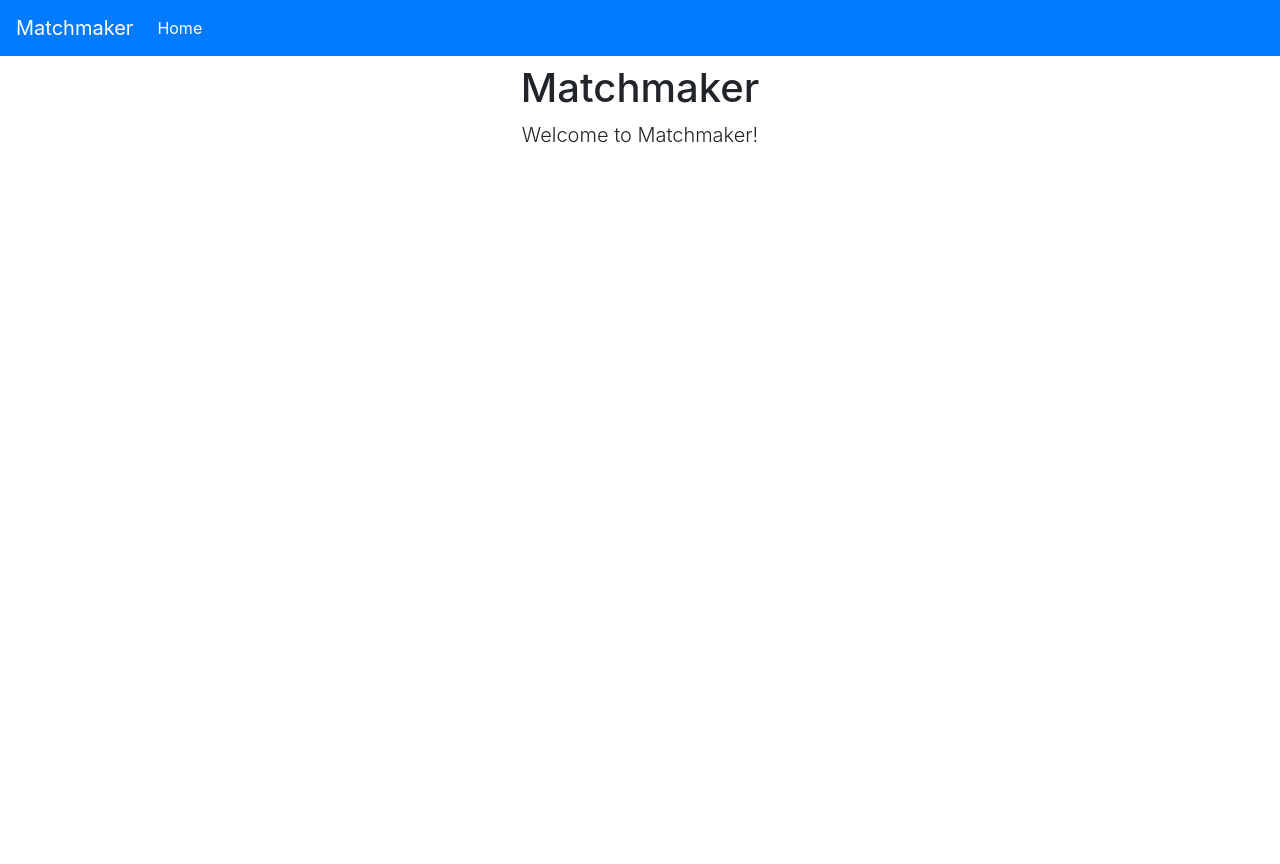
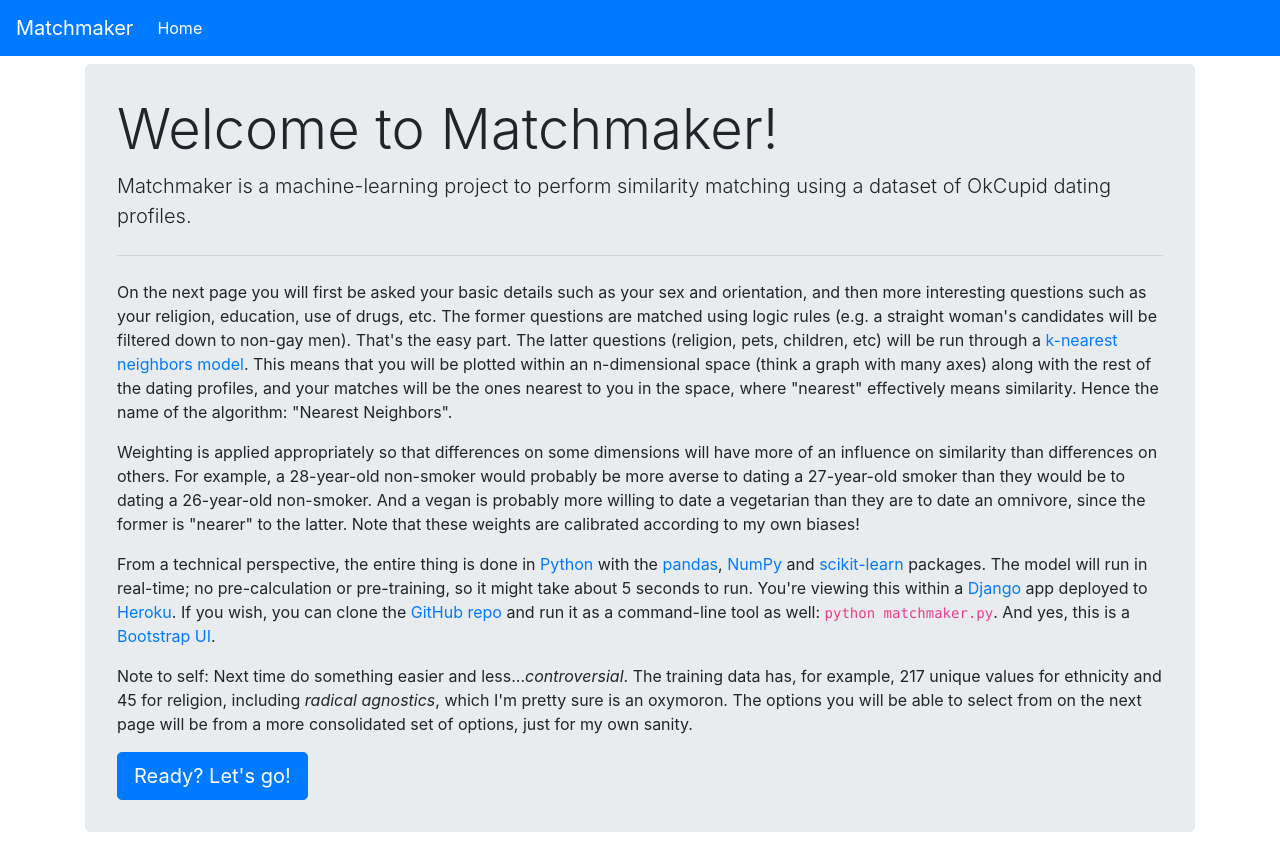
Before and after one commit to GlenCrawford/matchmaker, a Django app: page / in a window 1280 px wide. Before the commit the page ends 143 px from the top, so only its background shows below. Run offline with Django 3.2, Linux system fonts and the light colour scheme.

Commit message:
Write-up a home page explaining the project.

```diff
--- a/web/matchmaker/static/matchmaker/css/layout.css
+++ b/web/matchmaker/static/matchmaker/css/layout.css
@@ -2,6 +2,6 @@ body {
   padding-top: 4rem;
 }
 
-.home-splash {
-  text-align: center;
+.jumbotron {
+  padding: 2rem;
 }
--- a/web/matchmaker/templates/matchmaker/home.html
+++ b/web/matchmaker/templates/matchmaker/home.html
@@ -1,8 +1,39 @@
 {% extends 'layout.html' %}
 
 {% block content %}
-  <div class="home-splash">
-    <h1>Matchmaker</h1>
-    <p class="lead">Welcome to Matchmaker!</p>
+  <div class="jumbotron">
+    <h1 class="display-4">Welcome to Matchmaker!</h1>
+
+    <p class="lead">Matchmaker is a machine-learning project to perform similarity matching using a dataset of OkCupid dating profiles.</p>
+
+    <hr class="my-4">
+
+    <p>On the next page you will first be asked your basic details such as your sex and orientation, and then more interesting questions such as your religion, education, use of drugs, etc. The former questions are matched using logic rules (e.g. a straight woman's candidates will be filtered down to non-gay men). That's the easy part. The latter questions (religion, pets, children, etc) will be run through a <a href="https://en.wikipedia.org/wiki/K-nearest_neighbors_algorithm" target="_blank">k-nearest neighbors model</a>. This means that you will be plotted within an n-dimensional space (think a graph with many axes) along with the rest of the dating profiles, and your matches will be the ones nearest to you in the space, where "nearest" effectively means similarity. Hence the name of the algorithm: "Nearest Neighbors".</p>
+    <p>Weighting is applied appropriately so that differences on some dimensions will have more of an influence on similarity than differences on others. For example, a 28-year-old non-smoker would probably be more averse to dating a 27-year-old smoker than they would be to dating a 26-year-old non-smoker. And a vegan is probably more willing to date a vegetarian than they are to date an omnivore, since the former is "nearer" to the latter. Note that these weights are calibrated according to my own biases!</p>
+    <p>From a technical perspective, the entire thing is done in <a href="https://www.python.org/" target="_blank">Python</a> with the <a href="https://pandas.pydata.org/" target="_blank">pandas</a>, <a href="https://numpy.org/" target="_blank">NumPy</a> and <a href="https://scikit-learn.org" target="_blank">scikit-learn</a> packages. The model will run in real-time; no pre-calculation or pre-training, so it might take about 5 seconds to run. You're viewing this within a <a href="https://www.djangoproject.com/" target="_blank">Django</a> app deployed to <a href="https://heroku.com/" target="_blank">Heroku</a>. If you wish, you can clone the <a href="https://github.com/GlenCrawford/matchmaker" target="_blank">GitHub repo</a> and run it as a command-line tool as well: <code>python matchmaker.py</code>. And yes, this is a <a href="https://getbootstrap.com/" target="_blank">Bootstrap UI</a>.</p>
+    <p>Note to self: Next time do something easier and less...<em>controversial</em>. The training data has, for example, 217 unique values for ethnicity and 45 for religion, including <em>radical agnostics</em>, which I'm pretty sure is an oxymoron. The options you will be able to select from on the next page will be from a more consolidated set of options, just for my own sanity.</p>
+
+    <button type="button" class="btn btn-primary btn-lg" data-toggle="modal" data-target="#privacyModal">
+      Ready? Let's go!
+    </button>
+  </div>
+
+  <div class="modal fade" id="privacyModal" tabindex="-1" role="dialog" aria-labelledby="privacyModalTitle" aria-hidden="true">
+    <div class="modal-dialog modal-dialog-centered" role="document">
+      <div class="modal-content">
+        <div class="modal-header">
+          <h5 class="modal-title" id="privacyModalTitle">Oh, don't worry about your privacy!</h5>
+          <button type="button" class="close" data-dismiss="modal" aria-label="Close">
+            <span aria-hidden="true">&times;</span>
+          </button>
+        </div>
+        <div class="modal-body">
+          This site doesn't store any of your data. No cookies, no API calls, no nothing. It doesn't even have a database configured (seriously).
+        </div>
+        <div class="modal-footer">
+          <button type="button" class="btn btn-primary">Nice</button>
+        </div>
+      </div>
+    </div>
   </div>
 {% endblock %}
```
